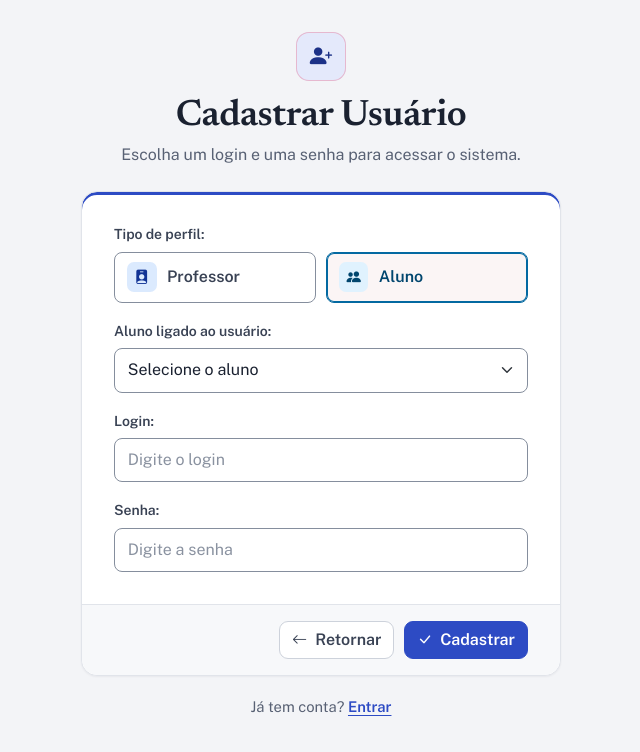
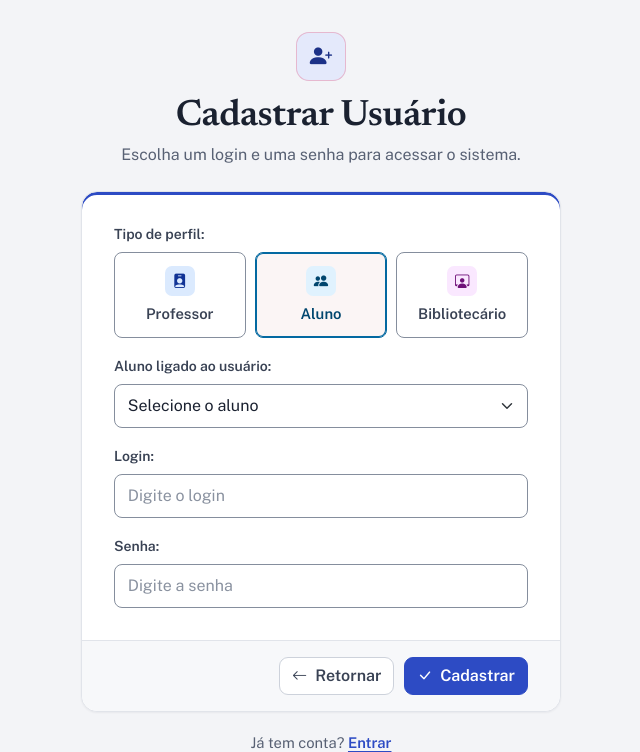
Before and after one commit to Guivipand/yaseguiprojeto, a Spring Boot app: page /register in a window 1280 px wide. Shown: the part 68-820 px from the top of the page, without its empty margins (319-959 px from the left). Before the commit the page ends 784 px from the top, so only its background shows below. Run offline with Spring Boot 4, Linux system fonts and the light colour scheme; data that the repository does not hold is empty; some of the project's set-up classes (security, data sources, template engines, error pages and the like) are left out, and stand-ins take their place; some libraries are stand-ins or nearby versions.

Commit message:
Cadastro de usuário: perfis aluno, professor e bibliotecário e alertas padronizados
Co-Authored-By: Claude Opus 5.5 <noreply@anthropic.com>

```diff
--- a/src/main/java/com/ifsp/yas1/Controller/PessoaController.java
+++ b/src/main/java/com/ifsp/yas1/Controller/PessoaController.java
@@ -1,7 +1,6 @@
 package com.ifsp.yas1.Controller;
 
 import org.springframework.beans.factory.annotation.Autowired;
-import org.springframework.security.core.Authentication;
 import org.springframework.security.crypto.password.PasswordEncoder;
 import org.springframework.stereotype.Controller;
 import org.springframework.ui.Model;
@@ -43,8 +42,8 @@ public class PessoaController {
     }
 
     @GetMapping("/register")
-    public String formCadastrarUsuario(Authentication autenticacao, Model model) {
-        adicionarOpcoes(model, autenticacao);
+    public String formCadastrarUsuario(Model model) {
+        adicionarOpcoes(model);
         return "sessao/formCadastrarUsuario.html";
     }
 
@@ -52,16 +51,13 @@ public class PessoaController {
     public String cadastrar(@RequestParam String username, @RequestParam String password, @RequestParam PessoaRole role,
             @RequestParam(required = false) Integer aluno, @RequestParam(required = false) Integer professor,
             @RequestParam(required = false) Integer bibliotecario,
-            Authentication autenticacao, Model model) throws Exception{
+            Model model) throws Exception{
         String erro = null;
         Pessoa pessoa = null;
         if (repositorio.findByUsername(username) != null) {
             erro = "Já existe um usuário com esse nome!";
-        } else if ((role == PessoaRole.ADMIN || role == PessoaRole.BIBLIOTECARIO) && !ehAdmin(autenticacao)) {
-            erro = "Somente um administrador logado pode cadastrar administradores e bibliotecários.";
         } else if (role == PessoaRole.ADMIN) {
-            pessoa = new Pessoa();
-            pessoa.setNome(username);
+            erro = "Não é possível cadastrar administradores.";
         } else if (role == PessoaRole.BIBLIOTECARIO) {
             Bibliotecario vinculado = bibliotecario == null ? null : bibliotecarioRepository.findById(bibliotecario).orElse(null);
             if (vinculado == null) {
@@ -105,19 +101,13 @@ public class PessoaController {
             model.addAttribute("professorSelecionado", professor);
             model.addAttribute("bibliotecarioSelecionado", bibliotecario);
         }
-        adicionarOpcoes(model, autenticacao);
+        adicionarOpcoes(model);
         return "sessao/formCadastrarUsuario.html";
     }
 
-    private void adicionarOpcoes(Model model, Authentication autenticacao) {
+    private void adicionarOpcoes(Model model) {
         model.addAttribute("alunosSemUsuario", alunoRepository.findByUsernameIsNullOrderByNomeAsc());
         model.addAttribute("professoresSemUsuario", professorRepository.findByUsernameIsNullOrderByNomeAsc());
         model.addAttribute("bibliotecariosSemUsuario", bibliotecarioRepository.findByUsernameIsNullOrderByNomeAsc());
-        model.addAttribute("podeCadastrarAdmin", ehAdmin(autenticacao));
-    }
-
-    private boolean ehAdmin(Authentication autenticacao) {
-        return autenticacao != null && autenticacao.getAuthorities().stream()
-                .anyMatch(permissao -> "ROLE_ADMIN".equals(permissao.getAuthority()));
     }
 }
--- a/src/main/resources/static/css/estilo.css
+++ b/src/main/resources/static/css/estilo.css
@@ -1345,15 +1345,20 @@ textarea.form-control {
 
 .escolha-papel {
     display: grid;
-    grid-template-columns: repeat(auto-fit, minmax(8.5rem, 1fr));
+    grid-template-columns: repeat(3, minmax(0, 1fr));
     gap: 0.6rem;
 }
 
 .opcao-papel {
     display: flex;
-    align-items: center;
-    gap: 0.65rem;
-    padding: 0.6rem 0.75rem;
+    flex-direction: column;
+    align-items: center;
+    justify-content: center;
+    gap: 0.45rem;
+    height: 100%;
+    padding: 0.85rem 0.5rem 0.75rem;
+    text-align: center;
+    font-size: 0.925rem;
     border: 1px solid var(--borda-campo);
     border-radius: 8px;
     background: var(--superficie);
@@ -1378,6 +1383,18 @@ textarea.form-control {
 .btn-check:focus-visible + .opcao-papel {
     outline: 2px solid var(--cor-forte);
     outline-offset: 2px;
+}
+
+@media (max-width: 399.98px) {
+    .escolha-papel {
+        grid-template-columns: 1fr;
+    }
+
+    .opcao-papel {
+        flex-direction: row;
+        justify-content: flex-start;
+        padding: 0.6rem 0.75rem;
+    }
 }
 
 .alert-sucesso {
--- a/src/main/resources/templates/sessao/formCadastrarUsuario.html
+++ b/src/main/resources/templates/sessao/formCadastrarUsuario.html
@@ -12,16 +12,11 @@
         </header>
         <form class="painel" th:action="@{/register}" method="post">
             <div class="painel-corpo">
+                <div class="alert alert-sucesso" role="status" th:if="${mensagemSucesso}"><i class="bi bi-check-circle-fill" aria-hidden="true"></i><span th:text="${mensagemSucesso}"></span> <a th:href="@{/login}">Entrar agora</a></div>
+                <div class="alert alert-danger" role="alert" th:if="${erroUsuario}"><i class="bi bi-exclamation-triangle-fill" aria-hidden="true"></i><span th:text="${erroUsuario}"></span></div>
                 <fieldset class="campo-papel">
                     <legend class="form-label">Tipo de perfil:</legend>
                     <div class="escolha-papel">
-                        <th:block th:if="${podeCadastrarAdmin}">
-                            <input type="radio" class="btn-check" name="role" id="perfilBibliotecario" value="BIBLIOTECARIO"
-                                   th:checked="${roleSelecionado != null and roleSelecionado.name() == 'BIBLIOTECARIO'}">
-                            <label class="opcao-papel tema-bibliotecario" for="perfilBibliotecario">
-                                <span class="menu-icone" aria-hidden="true"><i class="bi bi-person-workspace"></i></span>Bibliotecário
-                            </label>
-                        </th:block>
                         <input type="radio" class="btn-check" name="role" id="perfilProfessor" value="PROFESSOR" required
                                th:checked="${roleSelecionado != null and roleSelecionado.name() == 'PROFESSOR'}">
                         <label class="opcao-papel tema-professor" for="perfilProfessor">
@@ -32,17 +27,15 @@
                         <label class="opcao-papel tema-aluno" for="perfilAluno">
                             <span class="menu-icone" aria-hidden="true"><i class="bi bi-people-fill"></i></span>Aluno
                         </label>
-                        <th:block th:if="${podeCadastrarAdmin}">
-                            <input type="radio" class="btn-check" name="role" id="perfilAdmin" value="ADMIN"
-                                   th:checked="${roleSelecionado != null and roleSelecionado.name() == 'ADMIN'}">
-                            <label class="opcao-papel tema-curso" for="perfilAdmin">
-                                <span class="menu-icone" aria-hidden="true"><i class="bi bi-shield-lock-fill"></i></span>Admin
-                            </label>
-                        </th:block>
+                        <input type="radio" class="btn-check" name="role" id="perfilBibliotecario" value="BIBLIOTECARIO"
+                               th:checked="${roleSelecionado != null and roleSelecionado.name() == 'BIBLIOTECARIO'}">
+                        <label class="opcao-papel tema-bibliotecario" for="perfilBibliotecario">
+                            <span class="menu-icone" aria-hidden="true"><i class="bi bi-person-workspace"></i></span>Bibliotecário
+                        </label>
                     </div>
                 </fieldset>
                 <div class="row g-3">
-                    <div class="col-12" id="vinculoBibliotecario" th:if="${podeCadastrarAdmin}">
+                    <div class="col-12" id="vinculoBibliotecario">
                         <label class="form-label" for="bibliotecario">Bibliotecário ligado ao usuário:</label>
                         <select class="form-select" id="bibliotecario" name="bibliotecario">
                             <option value="">Selecione o bibliotecário</option>
@@ -75,19 +68,6 @@
                         <input type="password" class="form-control" id="password" name="password" placeholder="Digite a senha" autocomplete="new-password" required>
                     </div>
                 </div>
-
-                <!-- ✅ Alertas de sucesso ou erro -->
-                <div th:if="${mensagemSucesso}"
-                     style="background-color: #d4edda; color: #155724; border: 1px solid #c3e6cb;
-                            padding: 10px; border-radius: 5px; margin-top: 15px;">
-                    <p th:text="${mensagemSucesso}"></p>
-                </div>
-
-                <div th:if="${erroUsuario}"
-                     style="background-color: #f8d7da; color: #721c24; border: 1px solid #f5c6cb;
-                            padding: 10px; border-radius: 5px; margin-top: 15px;">
-                    <p th:text="${erroUsuario}"></p>
-                </div>
             </div>
             <div class="painel-acoes">
                 <a th:href="@{/login}" class="btn btn-quieto"><i class="bi bi-arrow-left me-2" aria-hidden="true"></i>Retornar</a>
```
